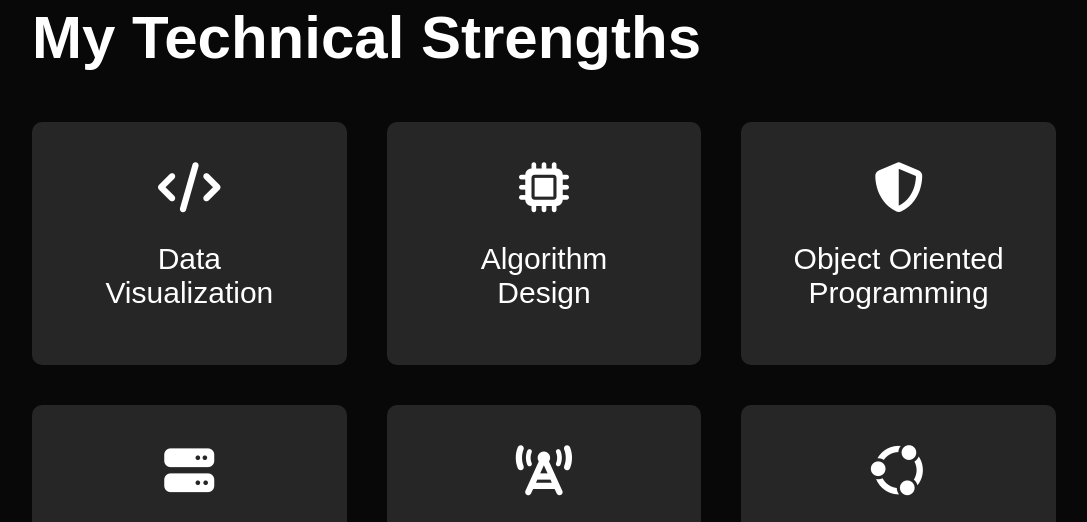
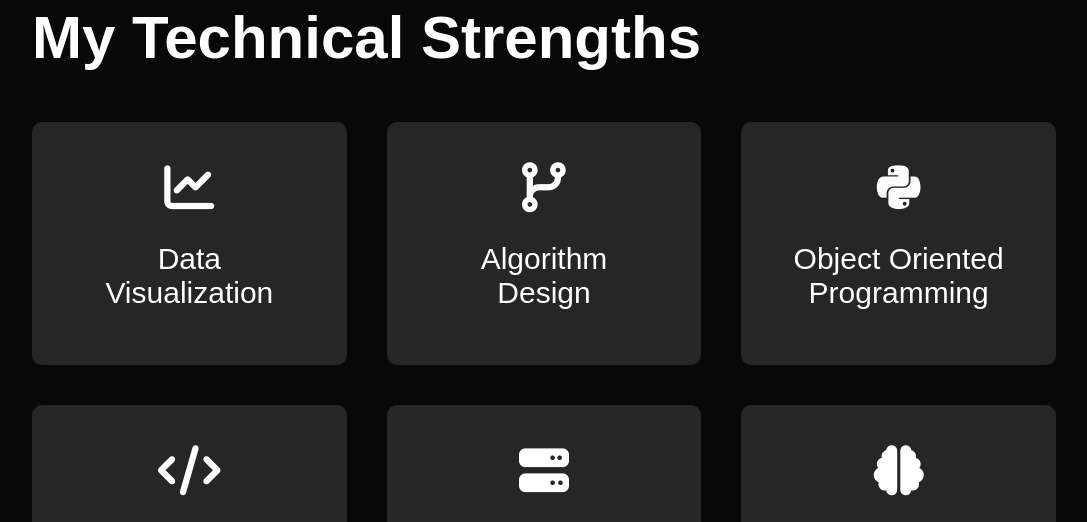
Before and after one commit to emmaazzi/EmmaAzziPortfolio, a plain HTML site: page index.html in a window 1280 px wide. Shown: the part 1541-2063 px from the top of the page, without its empty margins (96-1183 px from the left). Drawn offline with nearby package versions, Linux system fonts and the light colour scheme.

Commit message:
Add files via upload

```diff
--- a/index.html
+++ b/index.html
@@ -6,13 +6,12 @@
     <meta name="viewport" content="width=device-width, initial-scale=1.0">
     <title>Emma Azzi's Portfolio</title>
     <link rel="stylesheet" href="style.css">
-    <script src="https://kit.fontawesome.com/c4254e24a8.js" crossorigin="anonymous"></script>
+    <script src="https://kit.fontawesome.com/70cb8140fd.js" crossorigin="anonymous"></script>
 </head>
 <body>
 <div id="header">
     <div class="container">
         <nav>
-            <img src="images/emmaazzilogo.png" class="logo">
             <ul id="sidemenu">
                 <li><a href="#header">Home</a></li>
                 <li><a href="#about">About</a></li>
@@ -197,27 +196,27 @@
         <h1 class="sub-title">My Technical Strengths</h1>
         <div class="strengths-list">
             <div>
-                <i class="fas fa-code"></i>
+                <i class="fa-solid fa-chart-line"></i>
                 <h2>Data<br>Visualization</h2>
             </div>
             <div>
-                <i class="fa-solid fa-microchip"></i>
+                <i class="fa-solid fa-code-branch"></i>
                 <h2>Algorithm<br>Design</h2>
             </div>
             <div>
-                <i class="fa-solid fa-shield-halved"></i>
+                <i class="fa-brands fa-python"></i>
                 <h2>Object Oriented<br>Programming</h2>
             </div>
             <div>
-                <i class="fa-solid fa-server"></i>
+                <i class="fas fa-code"></i>
                 <h2>Front-End<br>Development</h2>
             </div>
             <div>
-                <i class="fa-solid fa-tower-cell"></i>
+                <i class="fa-solid fa-server"></i>
                 <h2>Back-End<br>Development</h2>
             </div>
             <div>
-                <i class="fa-brands fa-ubuntu"></i>
+                <i class="fa-solid fa-brain"></i>
                 <h2>AI/ML</h2>
             </div>
         </div>
@@ -331,7 +330,7 @@
   <script src="https://unpkg.com/typed.js@2.0.16/dist/typed.umd.js"></script>
   <script>
     var typed = new Typed(".auto-input", {
-        strings: ["Developer", "Leader", "Programmer", "Problem Solver"],
+        strings: ["Developer", "Programmer", "Problem-Solver", "Leader"],
         typeSpeed: 100,
         backSpeed: 100,
         loop: true
```
